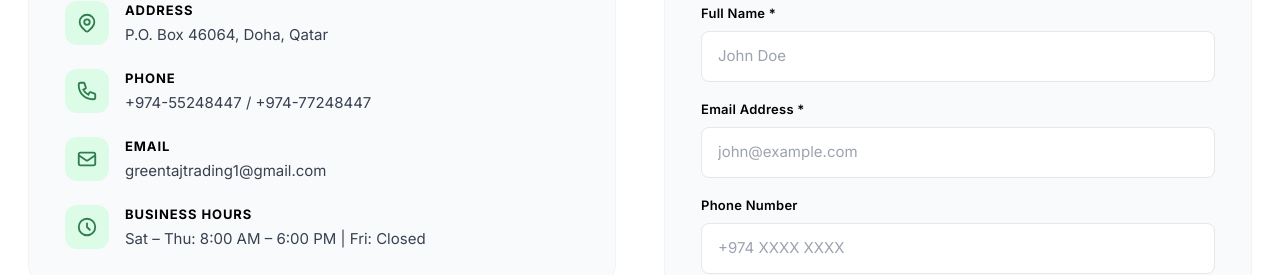
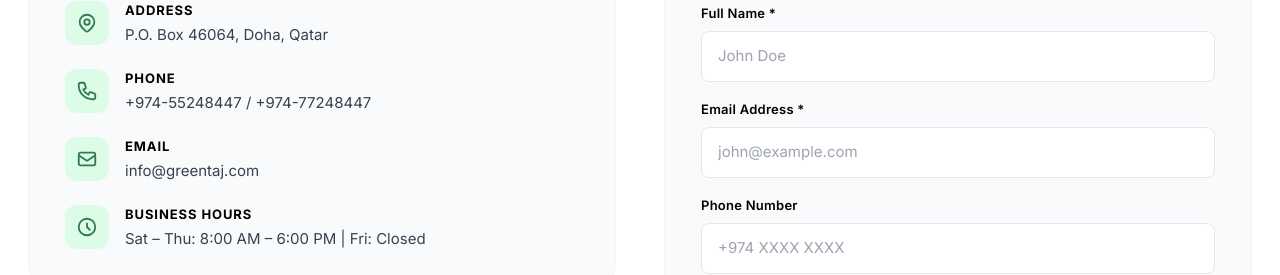
Before and after one commit to Naveen9712/greentaj, a React (Vite) app: page / in a window 1280 px wide. Shown: the part 8825-9100 px from the top of the page. Built offline with nearby package versions, Linux system fonts and the light colour scheme.

Commit message:
updated jsx & css

```diff
--- a/src/greentaj.jsx
+++ b/src/greentaj.jsx
@@ -1021,7 +1021,7 @@ const CONTACT_INFO = [
   {
     icon:  'M3 8l7.89 5.26a2 2 0 002.22 0L21 8M5 19h14a2 2 0 002-2V7a2 2 0 00-2-2H5a2 2 0 00-2 2v10a2 2 0 002 2z',
     label: 'Email',
-    value: 'greentajtrading1@gmail.com',
+    value: 'info@greentaj.com',
   },
   {
     icon:  'M12 8v4l3 3m6-3a9 9 0 11-18 0 9 9 0 0118 0z',
```
